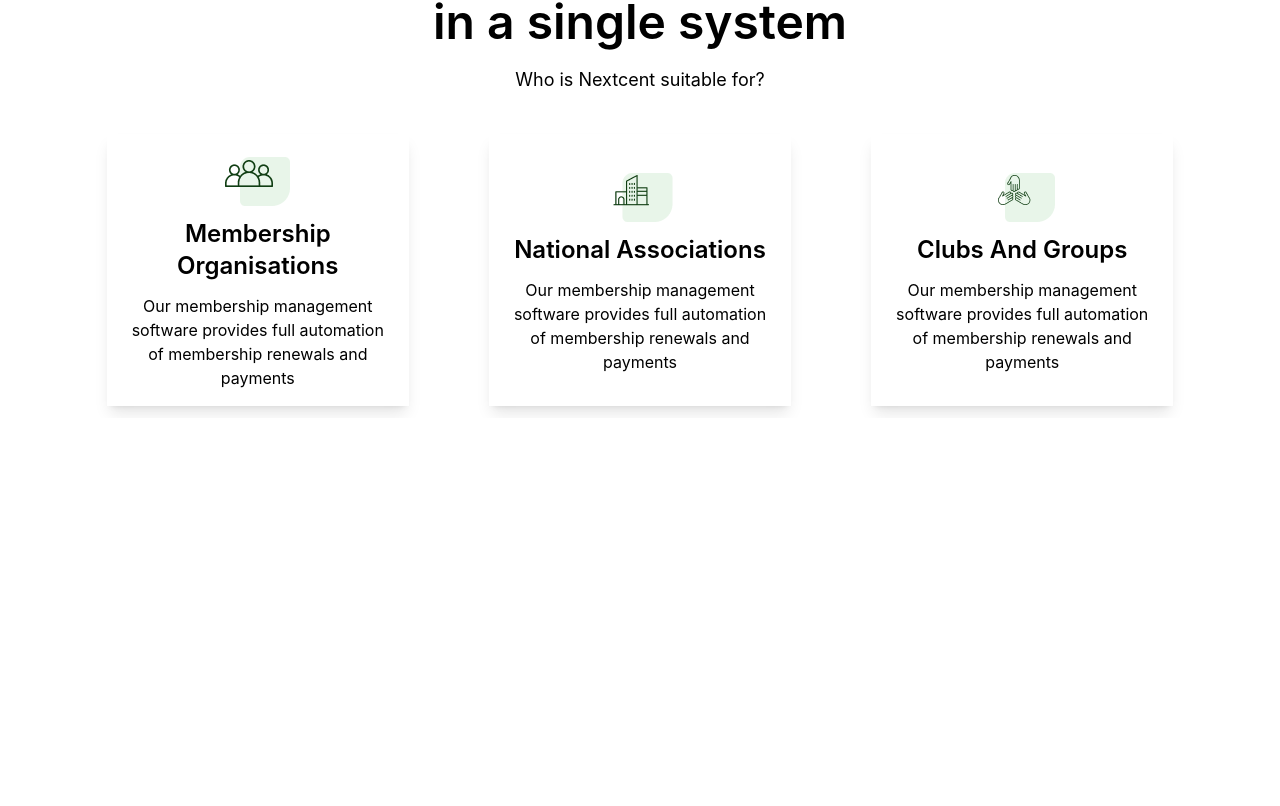
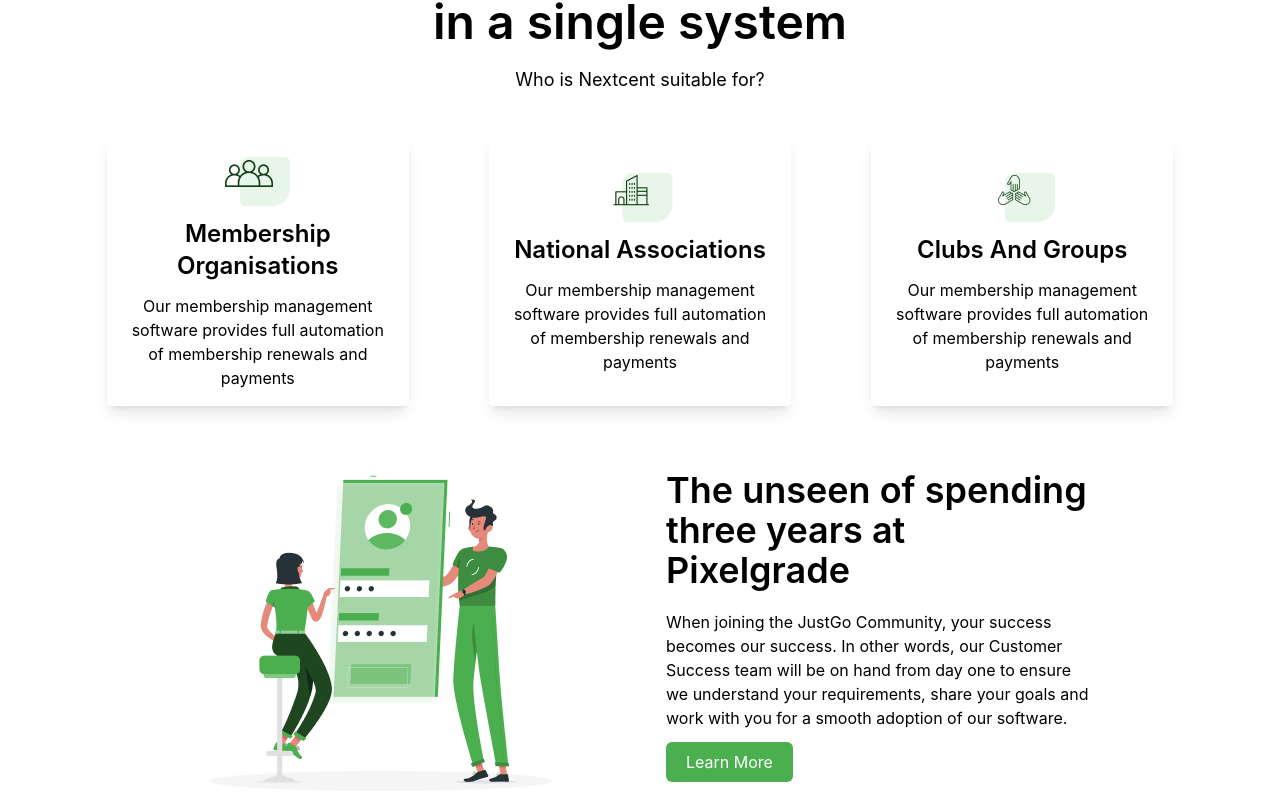
Before and after one commit to imlnr/figma-design, a React (Create React App) app: page / in a window 1280 px wide. Shown: the part 1073-1879 px from the top of the page. Before the commit the page ends 1491 px from the top, so only its background shows below. Built offline with nearby package versions, Linux system fonts and the light colour scheme.

Commit message:
final commit

```diff
--- a/src/components/Comcard.jsx
+++ b/src/components/Comcard.jsx
@@ -2,7 +2,7 @@
 
 const Comcard = ({ val, head, para }) => {
     return (
-        <div className='w-full md:w-auto shadow-lg flex flex-col items-center justify-center px-6 py-4 gap-3 text-center'>
+        <div className='w-full md:w-auto shadow-lg flex flex-col items-center rounded justify-center px-6 py-4 gap-3 text-center'>
             <img src={val} alt={val} className='max-w-full' />
             <h1 className='text-xl md:text-2xl font-semibold'>{head}</h1>
             <p>{para}</p>
--- a/src/pages/Home.jsx
+++ b/src/pages/Home.jsx
@@ -14,11 +14,12 @@
 
 import Clientlogo from '../components/Clientlogo';
 import Comcard from '../components/Comcard';
+import pass from '../assets/rafiki.png'
 
 const Home = () => {
     return (
-        <div className="bg-[#F5F7FA] min-h-screen">
-            <div className="flex flex-col items-center justify-around py-10 md:py-20">
+        <div className="min-h-screen">
+            <div className="flex flex-col items-center justify-around py-10 md:py-20 bg-[#F5F7FA]">
                 <div className='w-10/12 flex flex-col-reverse md:flex-row items-center justify-between px-4 md:px-0'>
                     <div className='flex flex-col gap-3 items-center md:items-start text-center md:text-left'>
                         <h1 className='font-inter text-5xl md:text-7xl font-semibold leading-tight md:leading-snug tracking-normal'>
@@ -61,6 +62,27 @@
                     </div>
                 </div>
             </div>
+            {/* <div className='mt-7'>
+                <div className='w-9/12 m-auto flex items-center justify-between gap-10'>
+                    <img src={pass} alt="" />
+                    <div className='w-1/2'>
+                        <h1 className='text-4xl md:text-4xl font-semibold mb-5'>The unseen of spending three years at Pixelgrade</h1>
+                        <p>When joining the JustGo Community, your success becomes our success. In other words, our Customer Success team will be on hand from day one to ensure we understand your requirements, share your goals and work with you for a smooth adoption of our software.</p>
+                        <button className='bg-[#4CAF4F] text-white px-5 py-2 mt-3 rounded-md'>Learn More</button>
+                    </div>
+                </div>
+            </div> */}
+            <div className='mt-7'>
+    <div className='w-full md:w-9/12 lg:w-10/12 xl:w-9/12 mx-auto flex flex-col lg:flex-row items-center justify-between gap-10'>
+        <img src={pass} alt="" className='' />
+        <div className='w-full xl:w-1/2 sm:11/12 p-6 md:w-11/12'>
+            <h1 className='text-2xl md:text-4xl font-semibold mb-5'>The unseen of spending three years at Pixelgrade</h1>
+            <p className='text-sm md:text-base'>When joining the JustGo Community, your success becomes our success. In other words, our Customer Success team will be on hand from day one to ensure we understand your requirements, share your goals and work with you for a smooth adoption of our software.</p>
+            <button className='bg-[#4CAF4F] text-white px-5 py-2 mt-3 rounded-md'>Learn More</button>
+        </div>
+    </div>
+</div>
+
         </div>
     );
 };
```
Also changed, not shown: src/assets/rafiki.png (added).
